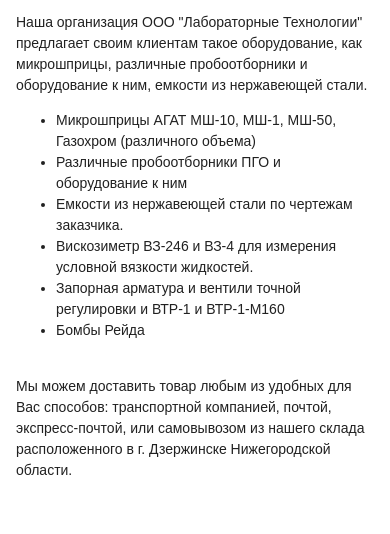
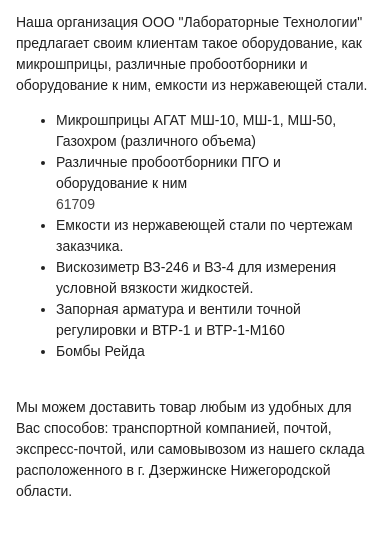
Before and after one commit to Roman-Labtech/Katalog, a website: page www/index.html in a window 390 px wide. Shown: the part 272-806 px from the top of the page. Drawn offline with Linux system fonts and the light colour scheme; some packages are replaced by stand-ins of ours.

Commit message:
Add files via upload

```diff
--- a/www/index.html
+++ b/www/index.html
@@ -259,7 +259,8 @@
      Микрошприцы АГАТ МШ-10, МШ-1, МШ-50, Газохром (различного объема)
 </li>
   <li>
-      Различные пробоотборники ПГО и оборудование к ним
+      Различные пробоотборники ПГО и оборудование к ним <br>
+      <a href="tel:+6494461709">61709</a>
   </li>
   <li>
       Емкости из нержавеющей стали по чертежам заказчика.
```
